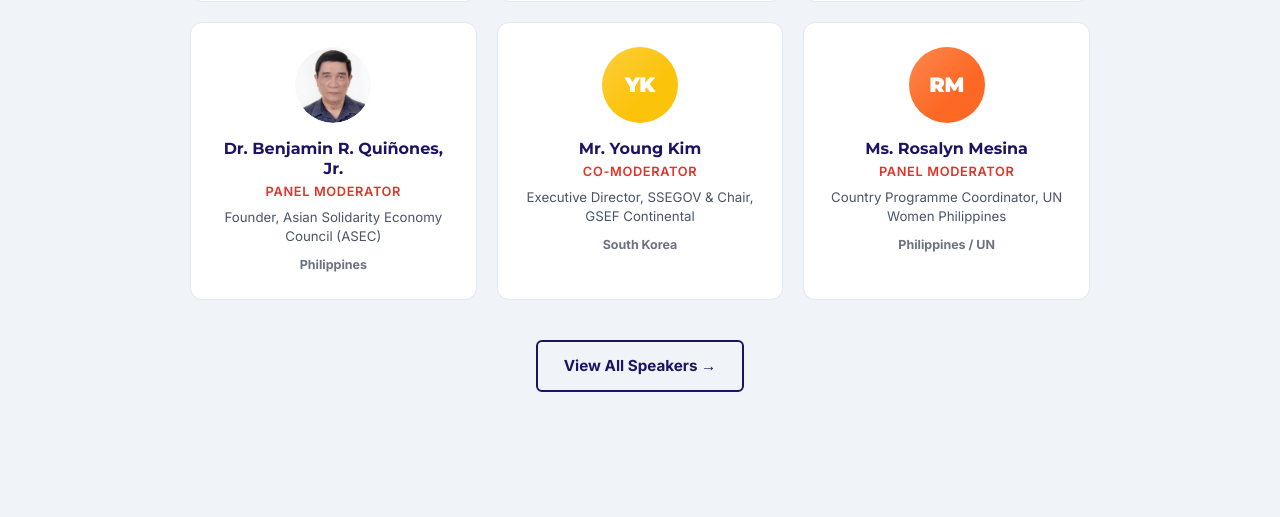
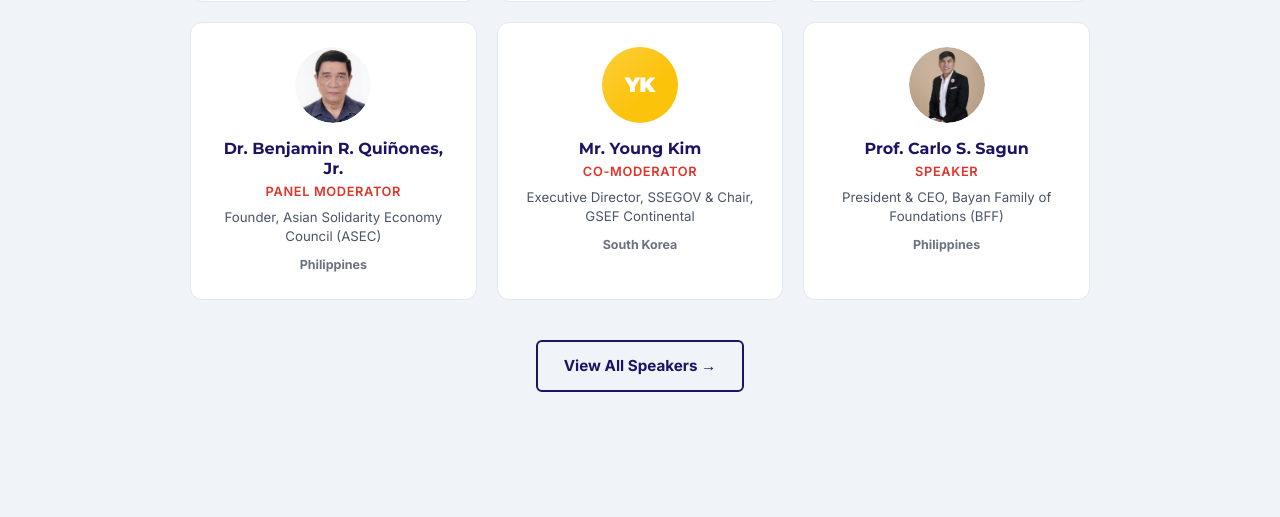
Before and after one commit to philthycode/recon-asean-2026, a plain HTML site: page index.html in a window 1280 px wide. Shown: the part 2416-2933 px from the top of the page. Drawn offline with Linux system fonts and the light colour scheme.

Commit message:
Add Villaflor photo, replace Mesina with Carlo Sagun on homepage

```diff
--- a/index.html
+++ b/index.html
@@ -195,13 +195,13 @@
           <div class="speaker-card__country">South Korea</div>
         </div>
 
-        <!-- Rosalyn Mesina -->
+        <!-- Prof. Carlo Sagun -->
         <div class="speaker-card reveal reveal-delay-3">
-          <div class="speaker-avatar" style="background:#FD6925;">RM</div>
-          <div class="speaker-card__name">Ms. Rosalyn Mesina</div>
-          <div class="speaker-card__role">Panel Moderator</div>
-          <div class="speaker-card__org">Country Programme Coordinator, UN Women Philippines</div>
-          <div class="speaker-card__country">Philippines / UN</div>
+          <div class="speaker-avatar"><img src="assets/photos/68394fb575550ecbe6e62d93_Carlo Sagun.webp" alt="Prof. Carlo S. Sagun"></div>
+          <div class="speaker-card__name">Prof. Carlo S. Sagun</div>
+          <div class="speaker-card__role">Speaker</div>
+          <div class="speaker-card__org">President &amp; CEO, Bayan Family of Foundations (BFF)</div>
+          <div class="speaker-card__country">Philippines</div>
         </div>
 
       </div>
```
Also changed, not shown: speakers.html (+1 -1 lines), 1 other file.
